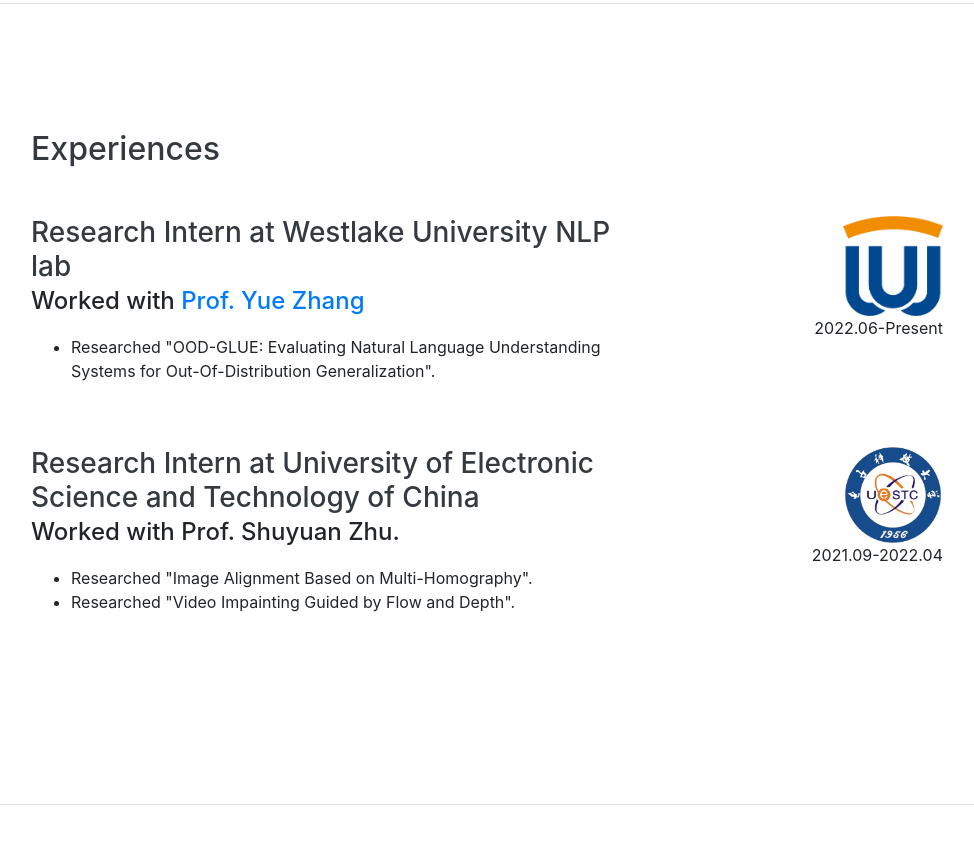
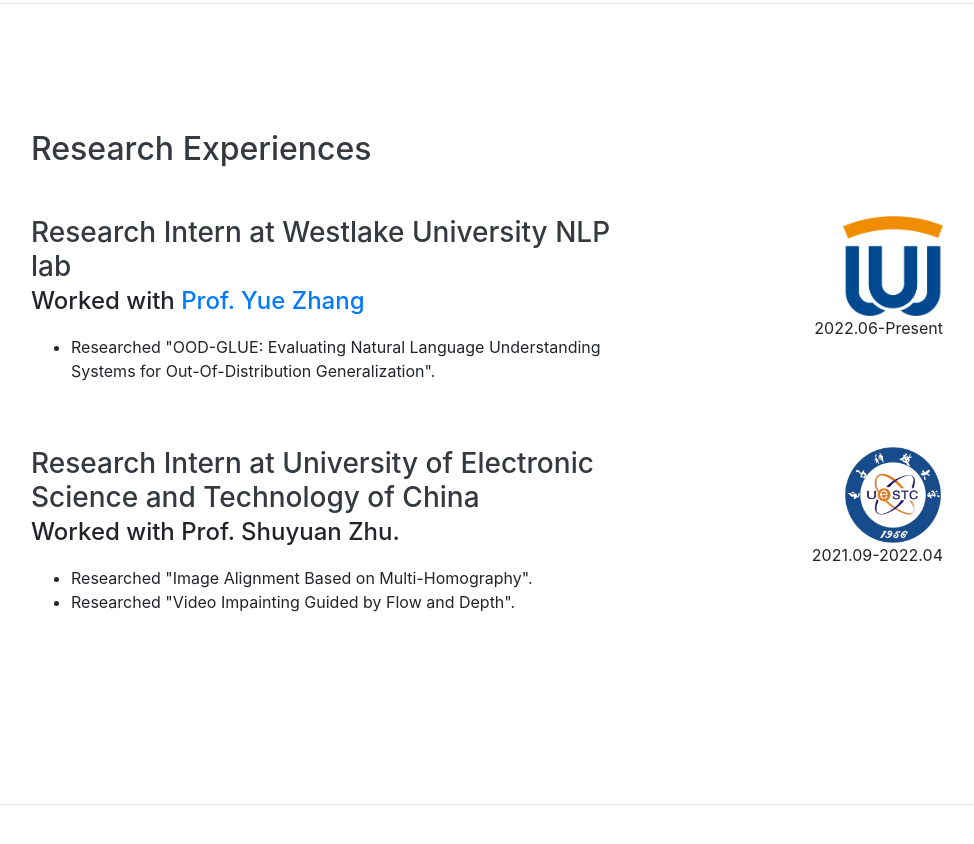
Before and after one commit to shuiba0/shuiba0.github.io, a website with bundled scripts: page index.html in a window 1280 px wide. Shown: the part 1598-2442 px from the top of the page, without its empty margins (289-1263 px from the left). Built offline with nearby package versions, Linux system fonts and the light colour scheme; a web font is replaced by a local one.

Commit message:
Update index.html

```diff
--- a/index.html
+++ b/index.html
@@ -56,7 +56,7 @@
           <a class="nav-link js-scroll-trigger" href="#publications">Publications</a>
         </li>
         <li class="nav-item">
-          <a class="nav-link js-scroll-trigger" href="#experience">Experiences</a>
+          <a class="nav-link js-scroll-trigger" href="#experiences">Experiences</a>
         </li>
         <li class="nav-item">
           <a class="nav-link js-scroll-trigger" href="#interests">Interests</a>
@@ -127,7 +127,7 @@
 
     <section class="resume-section p-3 p-lg-5 d-flex flex-column" id="experiences">
       <div class="my-auto">
-        <h2 class="mb-5">Experiences</h2>
+        <h2 class="mb-5">Research Experiences</h2>
 
         <div class="resume-item d-flex flex-column flex-md-row mb-5">
           <div class="resume-content mr-auto">
```
